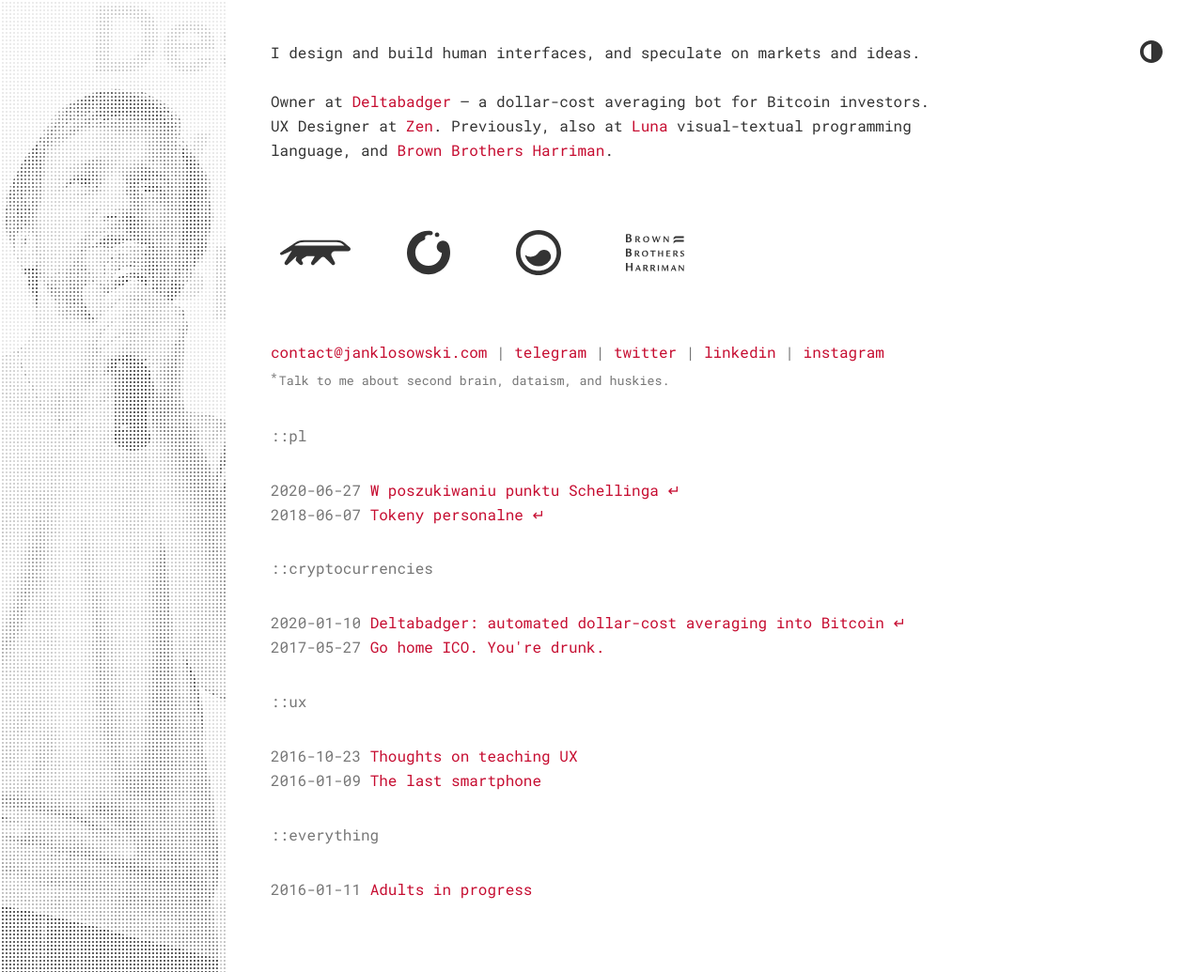
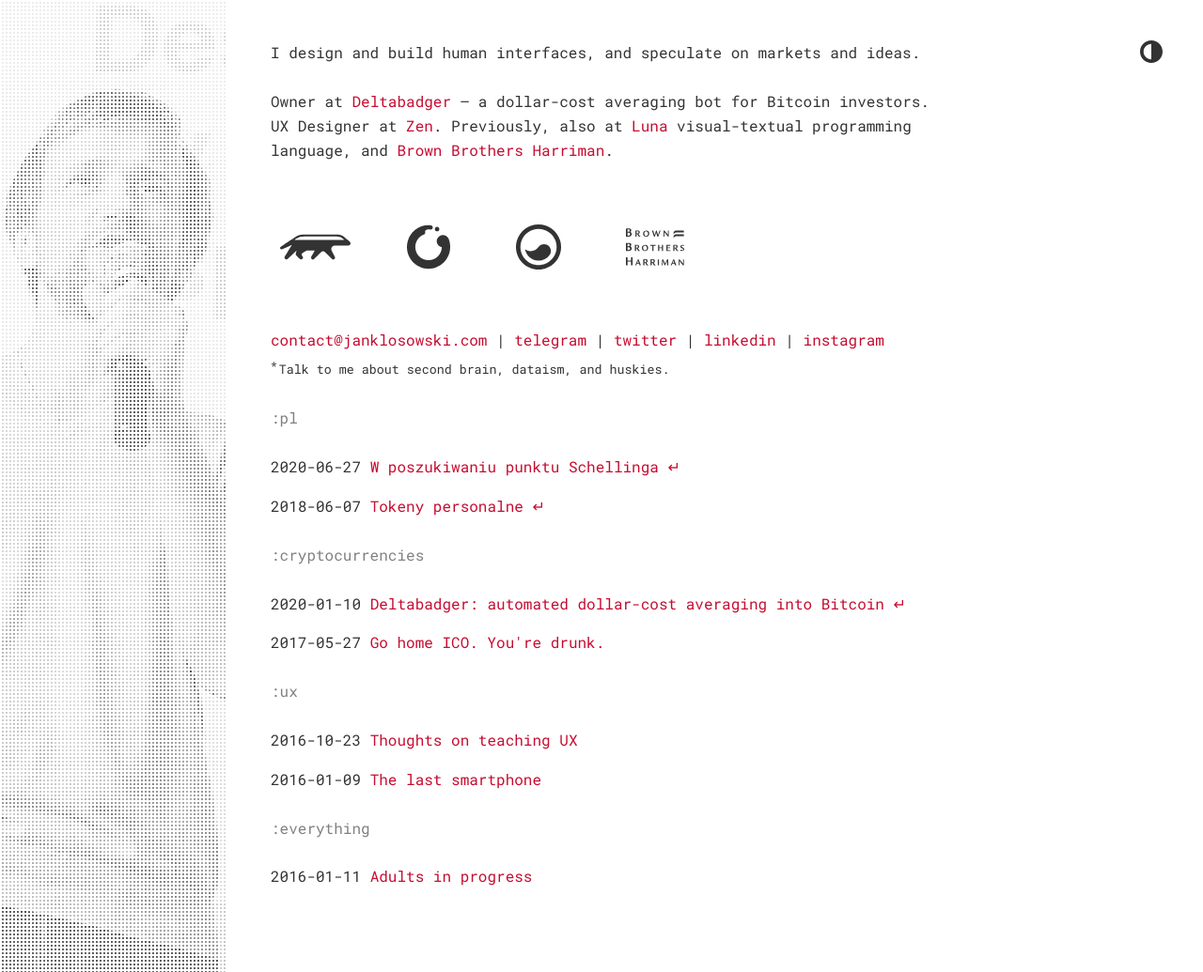
Before and after one commit to janklosowski/janklosowski-website, a Jekyll site: the page built from index.html, in a window 1280 px wide and 1035 px high. Shown: the whole window at 94% size. Built offline with Jekyll 4.4.1, drawn with Linux system fonts in a browser that asks for light colours.

Commit message:
small fixes

```diff
--- a/_sass/_base.sass
+++ b/_sass/_base.sass
@@ -2,6 +2,7 @@
 $unit:       16px
 $lineheight: 1.5 * $unit
 $ratio:      1.61803398875
+$text:       #333
 
 @font-face
   font-family: 'Roboto Mono'
@@ -50,13 +51,13 @@
     margin-bottom: 0
 
 html
-  color: #333
+  color: $text
   background: #fff
 
 .darkmode
   background: #eee
   filter:     invert(1)
-  a, a:hover time, img:not(.darkmode-switch), .side--image
+  a, time, img:not(.darkmode-switch), .side--image
     filter: invert(1)
 .darkmode-switch
   z-index:  1000
@@ -79,7 +80,7 @@
 p, ol, ul, h1, h2, h3, h4,
 img, video, pre, code, figure,
 .post__time, .header, .category
-  margin-bottom: 2rem
+  margin-bottom: $ratio*1rem
 
 html,
 body,
@@ -117,12 +118,13 @@
     height:  3rem
     display: inline-block
 .postlink
+  margin-bottom: 1rem
   display: block
   &:hover
     .postlink__title__arrow
       opacity: 1
     .postlink__time
-      color: #333
+      color: $text
 
 .postlink__time,
 .postlink__title
@@ -132,8 +134,11 @@
 .sociallinks,
 .postlink__time,
 .category__header
-  color:       #767676
+  color:       $text
   font-weight: normal
+
+.category__header
+  opacity: 1/$ratio
 
 .postlink__title__arrow
   opacity: 0
--- a/index.html
+++ b/index.html
@@ -31,13 +31,13 @@
     </header>
 
     <main class="articles">
-      <h2 class="category__header">::pl</h2>
+      <h2 class="category__header">:pl</h2>
       <section class="category">{% for post in site.categories.pl %}{% include category.html %}{% endfor %}</section>
-      <h2 class="category__header">::cryptocurrencies</h2>
+      <h2 class="category__header">:cryptocurrencies</h2>
       <section class="category">{% for post in site.categories.cryptocurrencies %}{% include category.html %}{% endfor %}</section>
-      <h2 class="category__header">::ux</h2>
+      <h2 class="category__header">:ux</h2>
       <section class="category">{% for post in site.categories.ux %}{% include category.html %}{% endfor %}</section>
-      <h2 class="category__header">::everything</h2>
+      <h2 class="category__header">:everything</h2>
       <section class="category">{% for post in site.categories.everything %}{% include category.html %}{% endfor %}</section>
     </main>
 </div>
```
